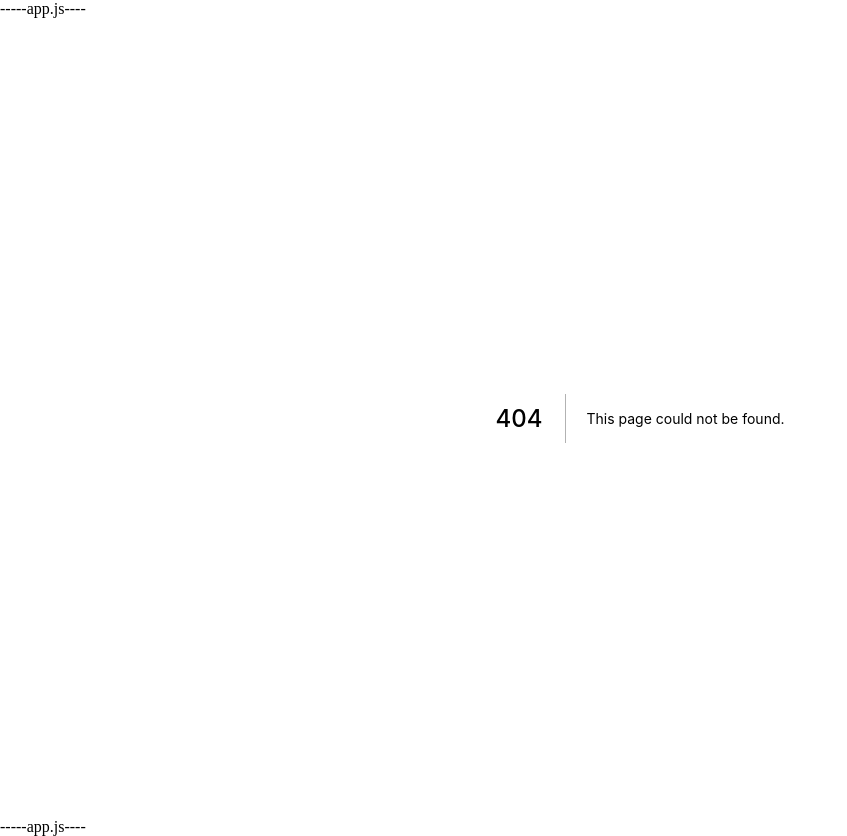
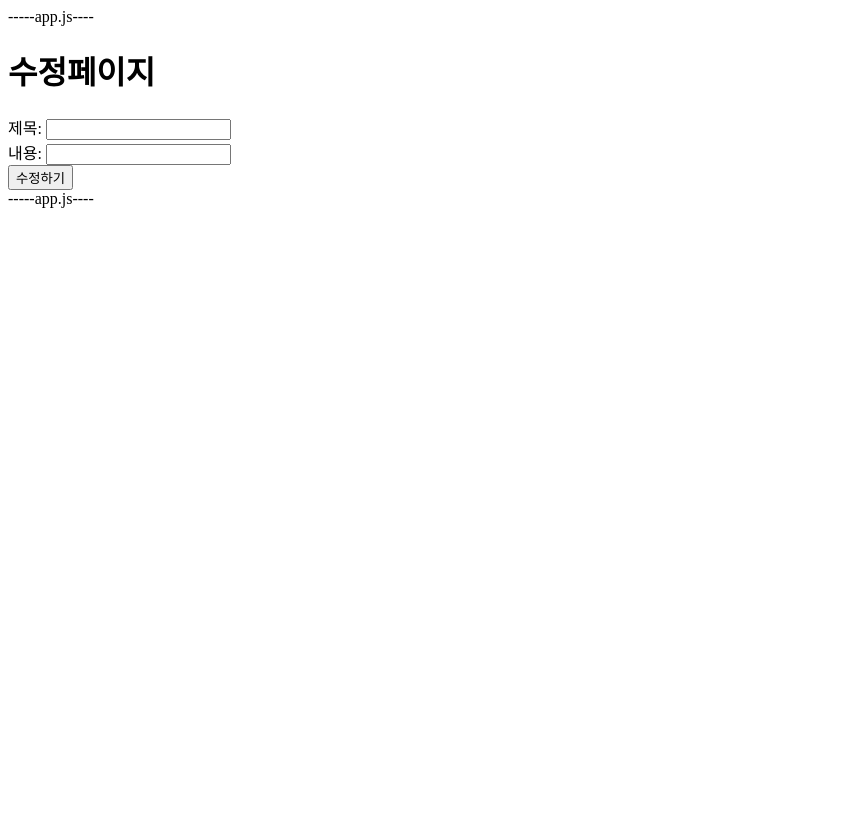
Before and after one commit to cherry-hyeri/codecamp_frontend, a Next.js app in the folder class/: page /section09/09-02-board-component-edit in a window 1280 px wide. Before the commit this address had no page. Shown: the whole page, without its empty margins (0-847 px from the left). After the commit the page ends 800 px from the top, so only its background shows below. Built offline with nearby package versions, Linux system fonts and the light colour scheme.

Commit message:
09-02-board-component-new/edit

```diff
--- /dev/null
+++ b/class/pages/section09/09-02-board-component-edit/index.js
@@ -0,0 +1,5 @@
+import BoardComponent from "../../../src/components/units/board/09-board-component";
+
+export default function BoardEditPage() {
+  return <BoardComponent isEdit={true} />;
+}
--- /dev/null
+++ b/class/pages/section09/09-02-board-component-new/index.js
@@ -0,0 +1,5 @@
+import BoardComponent from "../../../src/components/units/board/09-board-component";
+
+export default function BoardNewPage() {
+  return <BoardComponent isEdit={flase} />;
+}
--- /dev/null
+++ b/class/src/components/units/board/09-board-component/index.js
@@ -0,0 +1,12 @@
+export default function BoardComponent(props) {
+  return (
+    <>
+      <h1>{props.isEdit ? "수정" : "등록"}페이지</h1>
+      제목: <input type="text" />
+      <br />
+      내용: <input type="text" />
+      <br />
+      <button>{props.isEdit ? "수정" : "등록"}하기</button>
+    </>
+  );
+}
```
